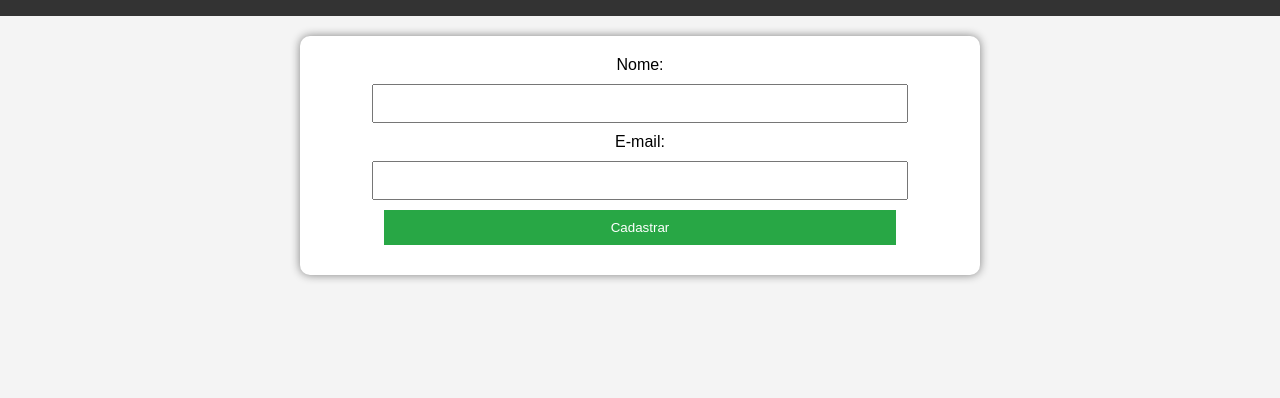
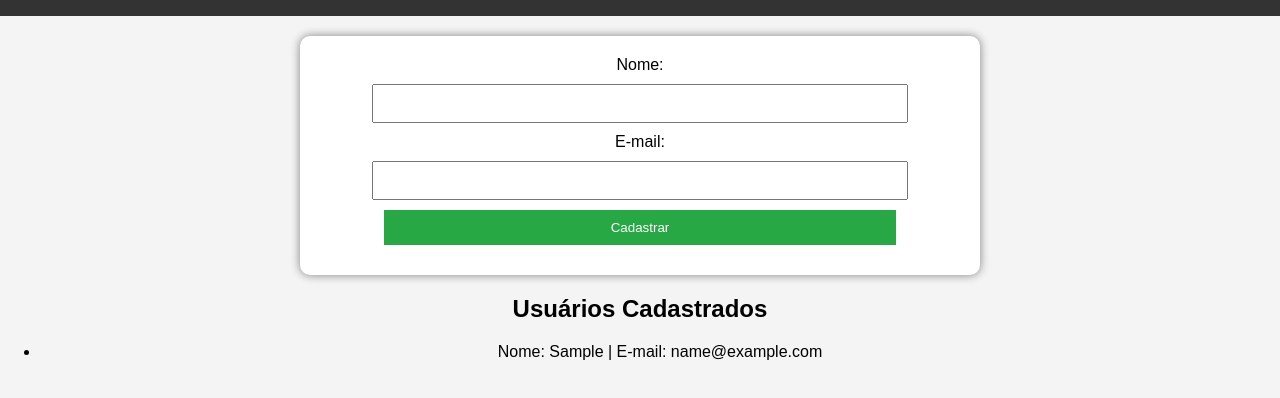
Before and after one commit to joaofurtado1/PI-biblioteca, a plain HTML site: page etapa 7/cadastro_usuarios.html in a window 1280 px wide. Both pictures are taken after typing "Sample", "name@example.com" into the empty fields and a click on the button "Cadastrar". Shown: the part 94-492 px from the top of the page. Drawn offline with Linux system fonts and the light colour scheme.

Commit message:
feat: adiciona plano de teste e cria a funcao de listar usuarios

```diff
--- a/etapa 7/cadastro_usuarios.html
+++ b/etapa 7/cadastro_usuarios.html
@@ -22,6 +22,9 @@
 
             <button type="submit">Cadastrar</button>
         </form>
+
+        <h2>Usuários Cadastrados</h2>
+        <ul id="listaUsuarios"></ul>
     </main>
 </body>
 </html>
--- a/etapa 7/scripts.js
+++ b/etapa 7/scripts.js
@@ -39,6 +39,18 @@ document.addEventListener("DOMContentLoaded", function() {
     }
 
     const formUsuario = document.getElementById("formUsuario");
+    const listaUsuarios = document.getElementById("listaUsuarios");
+    let usuariosCadastrados = [];
+
+    function renderizarUsuarios() {
+        listaUsuarios.innerHTML = '';
+        usuariosCadastrados.forEach(usuario => {
+            const li = document.createElement("li");
+            li.textContent = `Nome: ${usuario.nome} | E-mail: ${usuario.email}`;
+            listaUsuarios.appendChild(li);
+        });
+    }
+
     if (formUsuario) {
         formUsuario.addEventListener("submit", function(event) {
             event.preventDefault();
@@ -50,8 +62,15 @@ document.addEventListener("DOMContentLoaded", function() {
                 return;
             }
 
+            const usuario = {
+                nome,
+                email
+            };
+
+            usuariosCadastrados.push(usuario);
+            renderizarUsuarios();
+            formUsuario.reset();
             alert("Usuário cadastrado com sucesso!");
-            formUsuario.reset();
         });
     }
 
```
Also changed, not shown: 1 other file.
